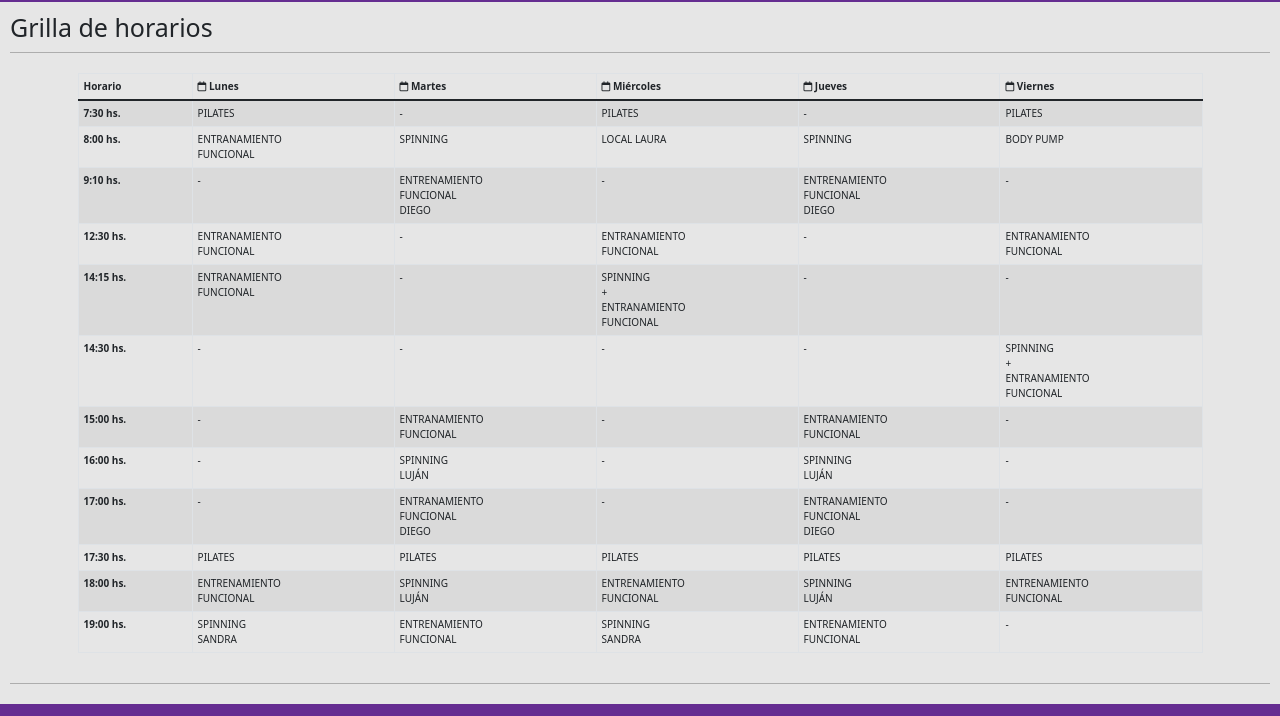
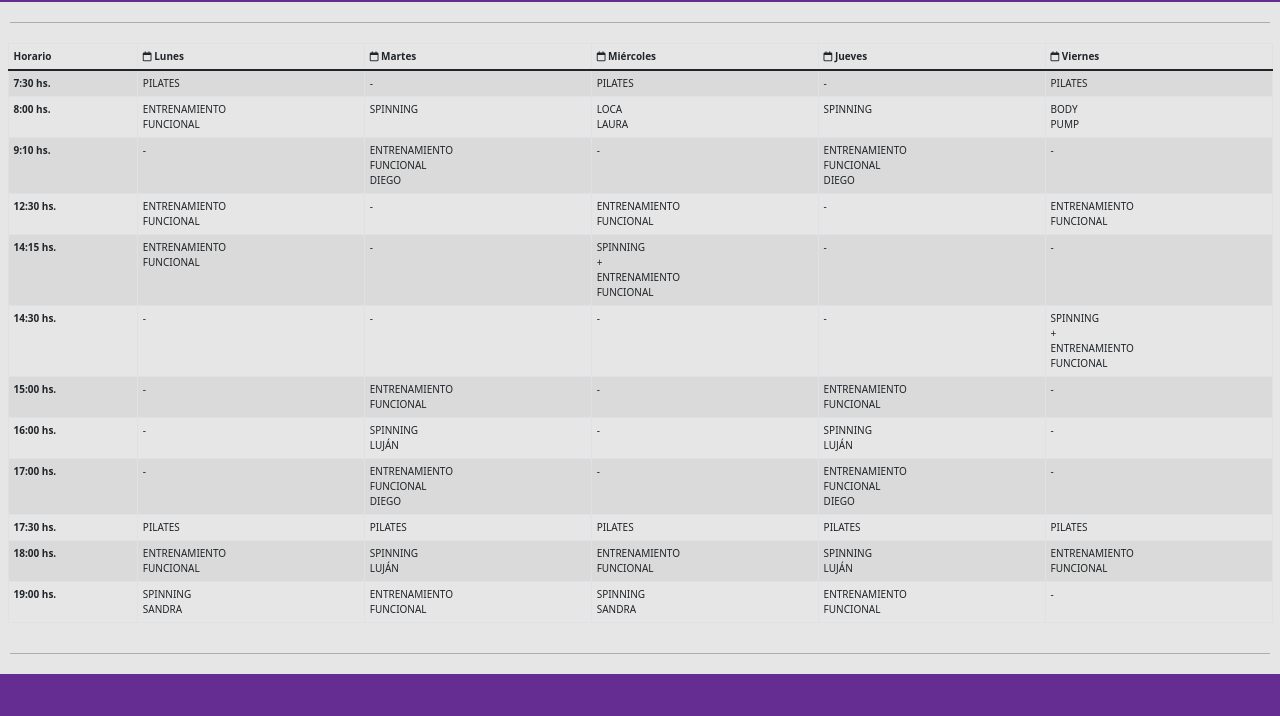
Before and after one commit to marcosgarzon/gimnasioflex, a website: page secciones/clases.html in a window 1280 px wide. Shown: the part 62-778 px from the top of the page. Drawn offline with nearby package versions, Linux system fonts and the light colour scheme; grey boxes are pictures that could not be loaded.

Commit message:
Pre entrega proyecto final 1.0

```diff
--- a/scss/partials/_componentes.scss
+++ b/scss/partials/_componentes.scss
@@ -69,10 +69,23 @@
 
 .nosotros{
     @include super-centrar;
-    width: 100%;
-    height: 100%;
+    flex-direction: column;
     font-size: 1.5rem;
+    padding: 2rem 2rem 2rem 2rem;
   }
+
+.imagenNosotros{
+  width: 100%;
+  height: 100%;
+}
+
+.h1n{
+  margin-top: 1rem;
+  margin-bottom: 0.5rem;
+  font-weight: 500;
+  line-height: 1.2;
+  font-size: 2.5rem;
+}
 
 /* NOSOTROS PAGINA */
 
--- a/secciones/clases.html
+++ b/secciones/clases.html
@@ -44,118 +44,116 @@
     </nav>
     <!-- NAVEGACION -->
     <span class="espacio__blanco">
-      <h1>Grilla de horarios</h1>
       <hr class="separador" />
     </span>
     <!-- SEPARADOR -->
-    <div class="container">
+    <div class="container-fluid">
       <div class="table-responsive">
-      <table class="table table-bordered   table-striped">
-        <thead class="table__head">
-          <tr class="winner__table">
-            <th>Horario</th>
-            <th><i class="fa fa-calendar-o" aria-hidden="true"></i> Lunes </th>
-            <th><i class="fa fa-calendar-o" aria-hidden="true"></i> Martes </th>
-            <th><i class="fa fa-calendar-o" aria-hidden="true"></i> Miércoles </th>
-            <th> <i class="fa fa-calendar-o" aria-hidden="true"></i> Jueves </th>
-            <th><i class="fa fa-calendar-o" aria-hidden="true"></i> Viernes </th>
+      <table class="table table-bordered table-striped">
+        <thead>
+          <tr>
+            <th scope="col">Horario</th>
+            <th scope="col"><i class="fa fa-calendar-o" aria-hidden="true"></i> Lunes</th>
+            <th scope="col"><i class="fa fa-calendar-o" aria-hidden="true"></i> Martes</th>
+            <th scope="col"><i class="fa fa-calendar-o" aria-hidden="true"></i> Miércoles</th>
+            <th scope="col"><i class="fa fa-calendar-o" aria-hidden="true"></i> Jueves</th>
+            <th scope="col"><i class="fa fa-calendar-o" aria-hidden="true"></i> Viernes</th>
           </tr>
         </thead>
         <tbody>
-          <tr class="winner__table">
-            <th>7:30 hs.</th>
+          <tr>
+            <th scope="row">7:30 hs.</th>
             <td>PILATES</td>
             <td>-</td>
             <td>PILATES</td>
             <td>-</td>
             <td>PILATES</td>
           </tr>
-          <tr class="winner__table">
-              <th>8:00 hs.</th>
-              <td>ENTRANAMIENTO<br>FUNCIONAL</td>
+          <tr>
+            <th scope="row">8:00 hs.</th>
+            <td>ENTRENAMIENTO<br>FUNCIONAL</td>
             <td>SPINNING</td>
-              <td>LOCAL LAURA</td>
+            <td>LOCA<br>LAURA</td>
             <td>SPINNING</td>
-            <td>BODY PUMP</td>
+            <td>BODY<br>PUMP</td>
           </tr>
-            <tr class="winner__table">
-              <th>9:10 hs.</th>
+          <tr>
+            <th scope="row">9:10 hs.</th>
             <td>-</td>
-              <td>ENTRENAMIENTO <br> FUNCIONAL <br> DIEGO</td>
+            <td>ENTRENAMIENTO<br>FUNCIONAL<br>DIEGO</td>
             <td>-</td>
-              <td>ENTRENAMIENTO <br> FUNCIONAL <br> DIEGO</td>
+            <td>ENTRENAMIENTO<br>FUNCIONAL<br>DIEGO</td>
             <td>-</td>
+            <tr>
+              <th scope="row">12:30 hs.</th>
+              <td>ENTRENAMIENTO<br>FUNCIONAL</td>
+              <td>-</td>
+              <td>ENTRENAMIENTO<br>FUNCIONAL</td>
+              <td>-</td>
+              <td>ENTRENAMIENTO<br>FUNCIONAL</td>
             </tr>
-            <tr class="winner__table">
-              <th>12:30 hs.</th>
-              <td>ENTRANAMIENTO<br>FUNCIONAL</td>
+            <tr>
+              <th scope="row">14:15 hs.</th>
+              <td>ENTRENAMIENTO<br>FUNCIONAL</td>
               <td>-</td>
-              <td>ENTRANAMIENTO<br>FUNCIONAL</td>
-              <td>-</td>
-             <td>ENTRANAMIENTO<br>FUNCIONAL</td>
-            </tr>
-            <tr class="winner__table">
-              <th>14:15 hs.</th>
-              <td>ENTRANAMIENTO<br>FUNCIONAL</td>
-              <td>-</td>
-              <td>SPINNING <br> + <br> ENTRANAMIENTO<br>FUNCIONAL</td>
+              <td>SPINNING<br>+<br>ENTRENAMIENTO<br>FUNCIONAL</td>
               <td>-</td>
               <td>-</td>
             </tr>
-            <tr class="winner__table">
-              <th>14:30 hs.</th>
+            <tr>
+              <th scope="row">14:30 hs.</th>
               <td>-</td>
               <td>-</td>
               <td>-</td>
               <td>-</td>
-              <td>SPINNING <br> + <br> ENTRANAMIENTO<br>FUNCIONAL</td>
+              <td>SPINNING<br>+<br>ENTRENAMIENTO<br>FUNCIONAL</td>
             </tr>
-            <tr class="winner__table">
-              <th>15:00 hs.</th>
+            <tr>
+              <th scope="row">15:00 hs.</th>
               <td>-</td>
-              <td>ENTRANAMIENTO<br>FUNCIONAL</td>
+              <td>ENTRENAMIENTO<br>FUNCIONAL</td>
               <td>-</td>
-              <td>ENTRANAMIENTO<br>FUNCIONAL</td>
+              <td>ENTRENAMIENTO<br>FUNCIONAL</td>
               <td>-</td>
             </tr>
-            <tr class="winner__table">
-              <th>16:00 hs.</th>
+            <tr>
+              <th scope="row">16:00 hs.</th>
               <td>-</td>
-              <td>SPINNING <br> LUJÁN </td>
+              <td>SPINNING<br>LUJÁN</td>
               <td>-</td>
-              <td>SPINNING <br> LUJÁN </td>
+              <td>SPINNING<br>LUJÁN</td>
               <td>-</td>
             </tr>
-            <tr class="winner__table">
-              <th>17:00 hs.</th>
+            <tr>
+              <th scope="row">17:00 hs.</th>
               <td>-</td>
-              <td>ENTRANAMIENTO<br>FUNCIONAL <br> DIEGO</td>
+              <td>ENTRENAMIENTO<br>FUNCIONAL<br>DIEGO</td>
               <td>-</td>
-              <td>ENTRANAMIENTO<br>FUNCIONAL <br> DIEGO</td>
+              <td>ENTRENAMIENTO<br>FUNCIONAL<br>DIEGO</td>
               <td>-</td>
             </tr>
-            <tr class="winner__table">
-              <th>17:30 hs.</th>
+            <tr>
+              <th scope="row">17:30 hs.</th>
               <td>PILATES</td>
               <td>PILATES</td>
               <td>PILATES</td>
               <td>PILATES</td>
               <td>PILATES</td>
             </tr>
-            <tr class="winner__table">
-              <th>18:00 hs.</th>
-              <td>ENTRENAMIENTO <br> FUNCIONAL</td>
-              <td>SPINNING <br> LUJÁN</td>
-              <td>ENTRENAMIENTO <br> FUNCIONAL</td>
-              <td>SPINNING <br> LUJÁN</td>
-              <td>ENTRENAMIENTO <br> FUNCIONAL</td>
+            <tr>
+              <th scope="row">18:00 hs.</th>
+              <td>ENTRENAMIENTO<br>FUNCIONAL</td>
+              <td>SPINNING<br>LUJÁN</td>
+              <td>ENTRENAMIENTO<br>FUNCIONAL</td>
+              <td>SPINNING<br>LUJÁN</td>
+              <td>ENTRENAMIENTO<br>FUNCIONAL</td>
             </tr>
-            <tr class="winner__table">
-              <th>19:00 hs.</th>
-              <td>SPINNING <br> SANDRA</td>
-              <td>ENTRENAMIENTO <br> FUNCIONAL</td>
-              <td>SPINNING <br> SANDRA</td>
-              <td>ENTRENAMIENTO <br> FUNCIONAL</td>
+            <tr>
+              <th scope="row">19:00 hs.</th>
+              <td>SPINNING<br>SANDRA</td>
+              <td>ENTRENAMIENTO<br>FUNCIONAL</td>
+              <td>SPINNING<br>SANDRA</td>
+              <td>ENTRENAMIENTO<br>FUNCIONAL</td>
               <td>-</td>
             </tr>
         </tbody>
```
Also changed, not shown: secciones/nosotros.html (+29 -6 lines), css/main.css. Lines whose indentation alone changed are shown as unchanged.
